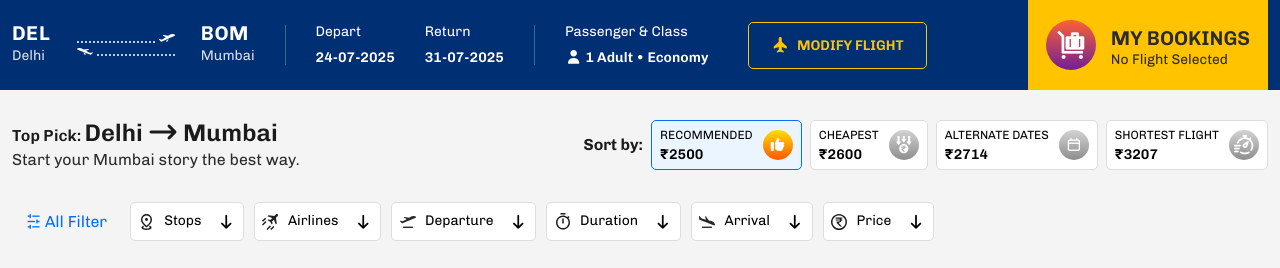
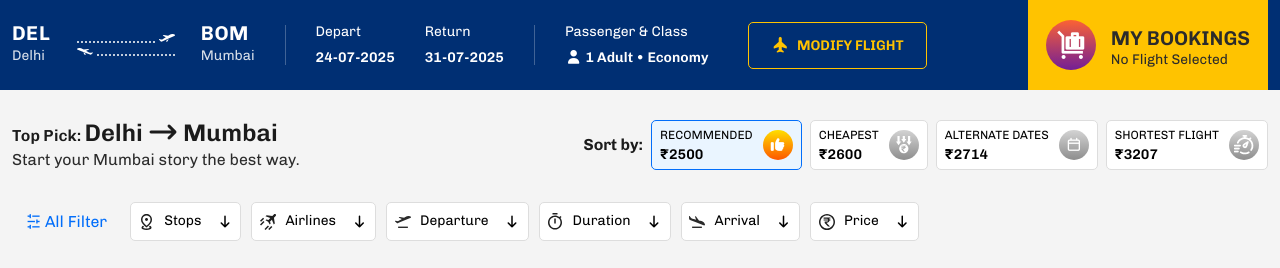
Before and after one commit to webdeveloper0011/bookbyclick, a plain HTML site: page index.html in a window 1280 px wide. Shown: the part 75-343 px from the top of the page. Drawn offline with Linux system fonts and the light colour scheme.

Commit message:
issue resolved

```diff
--- a/css/style.css
+++ b/css/style.css
@@ -907,7 +907,12 @@ ul {
     display: flex;
     align-items: center;
 }
-
+.filters-options .selection-btn .custom-dropdown i {
+    font-size: 12px;
+}
+.filters-options .selection-btn .custom-dropdown i {
+    font-size: 12px;
+}
 .filters-options .btn-filter {
     color: #026EFA;
 }
```
